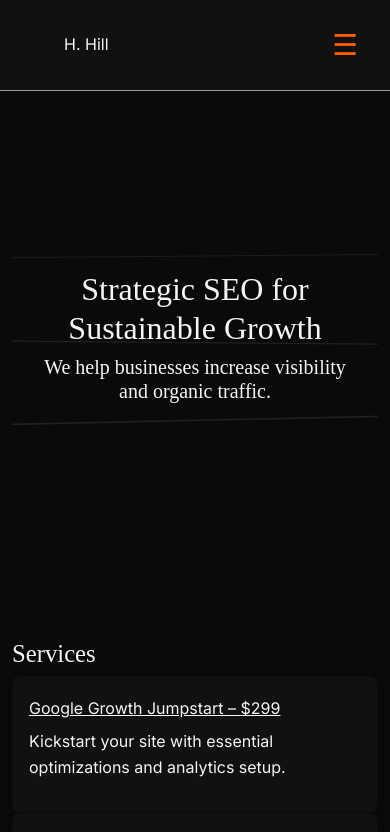
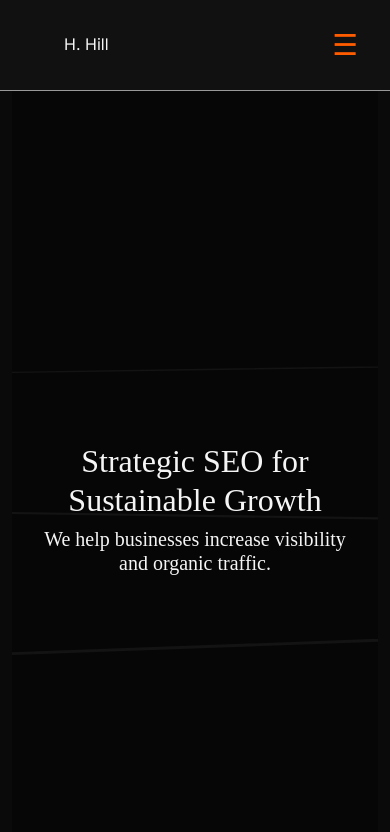
Before and after one commit to hhhcube/hhhcube.github.io, a plain HTML site: page index.html in a window 390 px wide. Shown: the top 832 px of the page. Drawn offline with nearby package versions, Linux system fonts and the light colour scheme.

Commit message:
Improve hero section responsiveness and contrast

```diff
--- a/assets/css/layout.css
+++ b/assets/css/layout.css
@@ -116,13 +116,14 @@
   padding: var(--space-lg) var(--space-sm);
   text-align: center;
   background-color: #111;
-  background-image: url("../images/dark-background-muted-lines.svg");
+  /* Add a subtle overlay to improve text contrast over the background image */
+  background-image: linear-gradient(rgba(0, 0, 0, 0.4), rgba(0, 0, 0, 0.4)), url("../images/dark-background-muted-lines.svg");
   background-size: cover;
   background-repeat: no-repeat;
   background-position: center;
   color: var(--fg);
   /* Ensure a solid presence on large screens while allowing scaling */
-  min-height: 500px;
+  min-height: 100vh;
   display: flex;
   flex-direction: column;
   justify-content: center;
```
